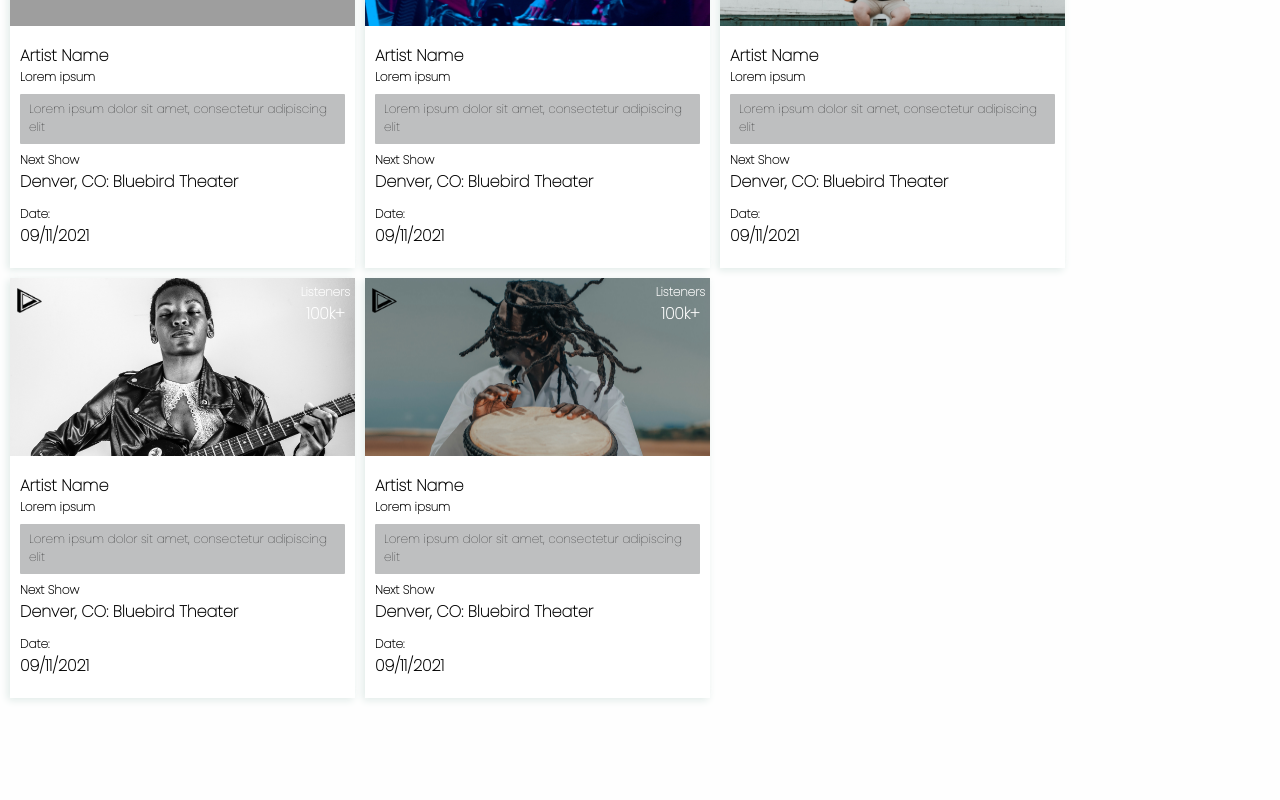
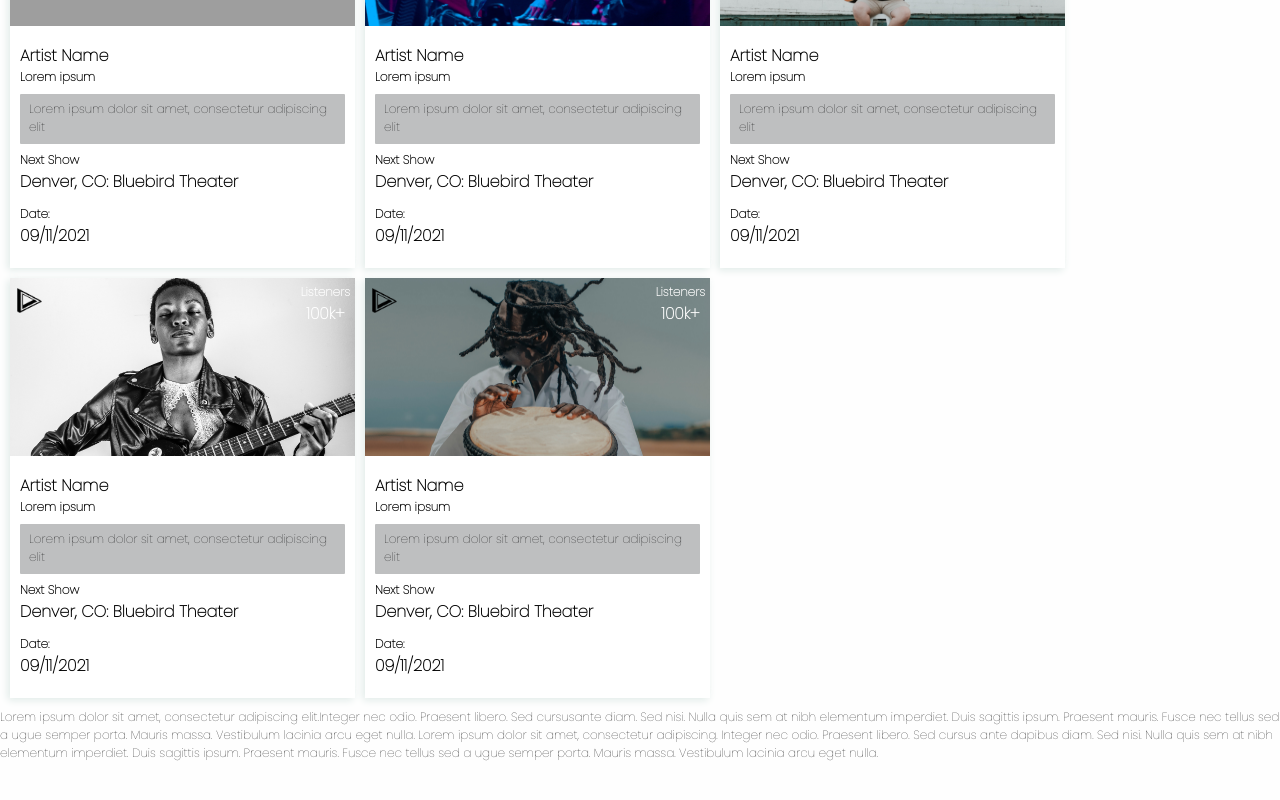
Before and after one commit to Matt-Roden/Static-Comp-Challenge, a website: page index.html in a window 1280 px wide. Shown: the part 787-1587 px from the top of the page. Drawn offline with Linux system fonts and the light colour scheme; grey boxes are pictures that could not be loaded.

Commit message:
Change footer content

```diff
--- a/index.html
+++ b/index.html
@@ -280,7 +280,22 @@
         <!-- End Cards Section -->
 
       </section>
-      <footer></footer>
+      <footer>
+        <section class="contact-info-sec">
+          <p class="contact-info">Lorem ipsum dolor sit amet, consectetur
+            adipiscing elit.Integer nec odio. Praesent libero. Sed cursusante
+            diam. Sed nisi. Nulla quis sem at nibh elementum imperdiet.
+            Duis sagittis ipsum. Praesent mauris. Fusce nec tellus sed a
+            ugue semper porta. Mauris massa. Vestibulum lacinia arcu
+            eget nulla. Lorem ipsum dolor sit amet, consectetur adipiscing.
+            Integer nec odio. Praesent libero. Sed cursus ante dapibus
+            diam. Sed nisi. Nulla quis sem at nibh elementum imperdiet.
+            Duis sagittis ipsum. Praesent mauris. Fusce nec tellus sed a
+            ugue semper porta. Mauris massa. Vestibulum lacinia arcu
+            eget nulla.
+          </p>
+        </section>
+      </footer>
     </main>
   </body>
 </html>
```
